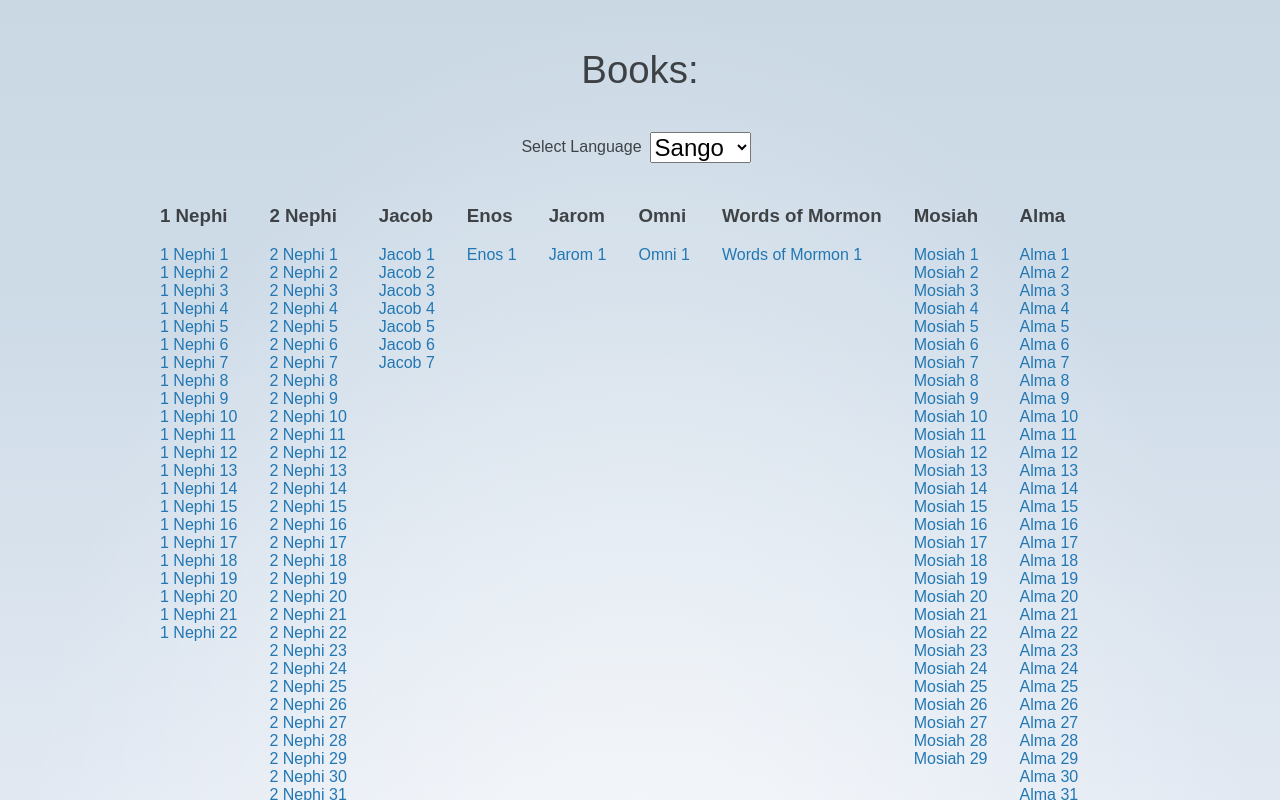
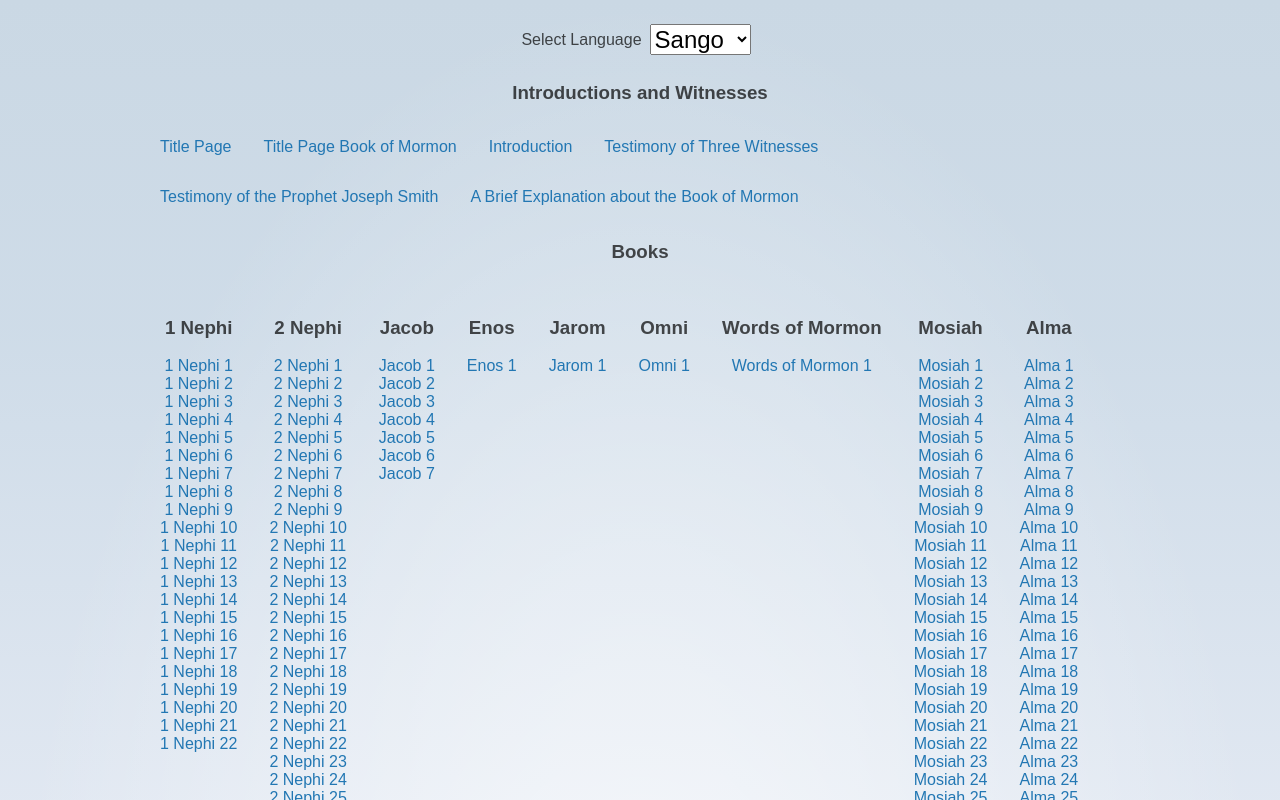
Before and after one commit to TannerPlauche/BOM-Site, a SvelteKit app: page / in a window 1280 px wide. Shown: the top 800 px of the page. Built offline with nearby package versions, Linux system fonts and the light colour scheme.

Commit message:
Add intros and testimonies

```diff
--- a/src/routes/Bom.svelte
+++ b/src/routes/Bom.svelte
@@ -10,7 +10,6 @@
 </script>
 
 <div>
-    <h1>Books:</h1>
     <div class="langSelection">
         Select Language <select id="selectLang" bind:value={languageCode}>
             {#each languageCodes as language}
@@ -18,6 +17,21 @@
             {/each}
         </select>
     </div>
+    <h3>Introductions and Witnesses</h3>
+    <div class="book-wrapper">
+        {#each BOM.otherPages as page}
+            <div class="book">
+                <a
+                    class="chapter"
+                    href="{page.link}?lang=eng&_x_tr_sl=en&_x_tr_tl={languageCode}&_x_tr_hl=en&_x_tr_pto=wapp&_x_tr_hist=true"
+                    target="_blank"
+                >
+                    {page.title}
+                </a>
+            </div>
+        {/each}
+    </div>
+    <h3>Books</h3>
     <div class="book-wrapper">
         {#each BOM.books as book}
             <div class="book">
@@ -38,6 +52,9 @@
 </div>
 
 <style>
+    h3 {
+        text-align: center;
+    }
     .book-wrapper {
         display: flex;
         flex-wrap: wrap;
@@ -48,7 +65,7 @@
         display: flex;
         flex-direction: column;
         justify-content: flex-start;
-        align-items: flex-start;
+        align-items: center;
         padding: 1rem;
     }
     @media screen and (max-width: 480px) {
--- a/src/static/book-of-mormon-no-verses.json
+++ b/src/static/book-of-mormon-no-verses.json
@@ -1141,5 +1141,31 @@
     "title": "The Book of Mormon",
     "translated_by": "Translated by Joseph Smith, Jun."
   },
-  "version": 4
+  "version": 4,
+  "otherPages": [
+    {
+      "title": "Title Page",
+      "link": "https://www-churchofjesuschrist-org.translate.goog/study/scriptures/bofm/title-page"
+    },
+    {
+      "title": "Title Page Book of Mormon",
+      "link": "https://www-churchofjesuschrist-org.translate.goog/study/scriptures/bofm/bofm-title"
+    },
+    {
+      "title": "Introduction",
+      "link": "https://www-churchofjesuschrist-org.translate.goog/study/scriptures/bofm/bofm-title"
+    },
+    {
+      "title": "Testimony of Three Witnesses",
+      "link": "https://www-churchofjesuschrist-org.translate.goog/study/scriptures/bofm/three"
+    },
+    {
+      "title": "Testimony of the Prophet Joseph Smith",
+      "link": "https://www-churchofjesuschrist-org.translate.goog/study/scriptures/bofm/js"
+    },
+    {
+      "title": "A Brief Explanation about the Book of Mormon",
+      "link": "https://www-churchofjesuschrist-org.translate.goog/study/scriptures/bofm/explanation"
+    }
+  ]
 }
```
Also changed, not shown: src/static/book-of-mormon.json.
